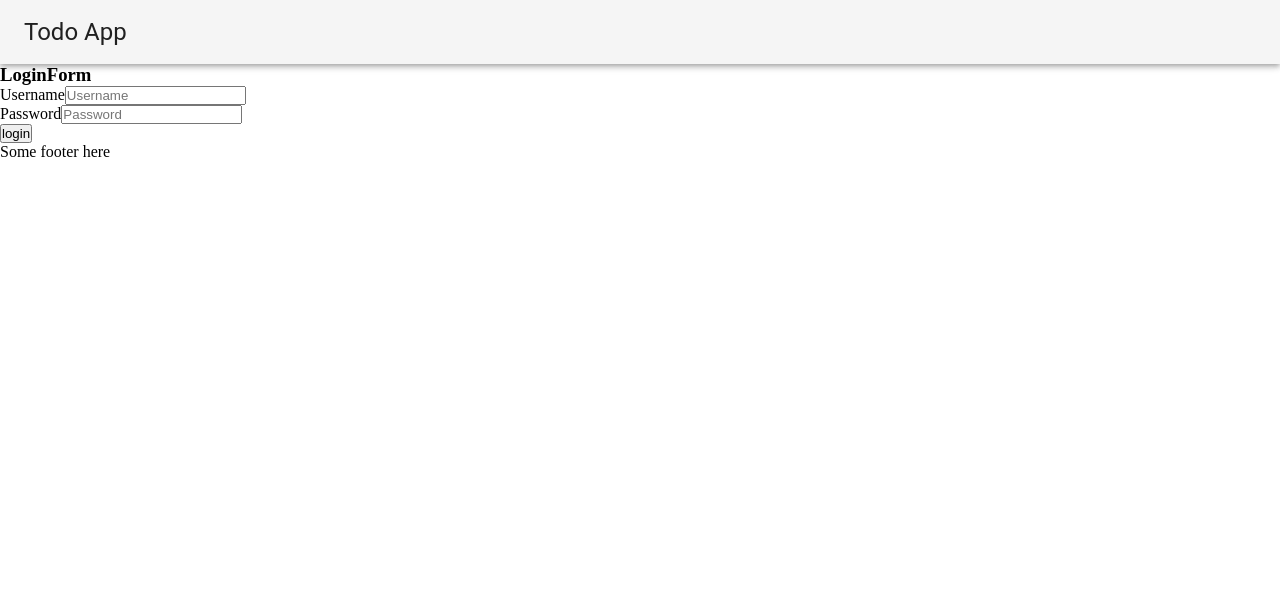
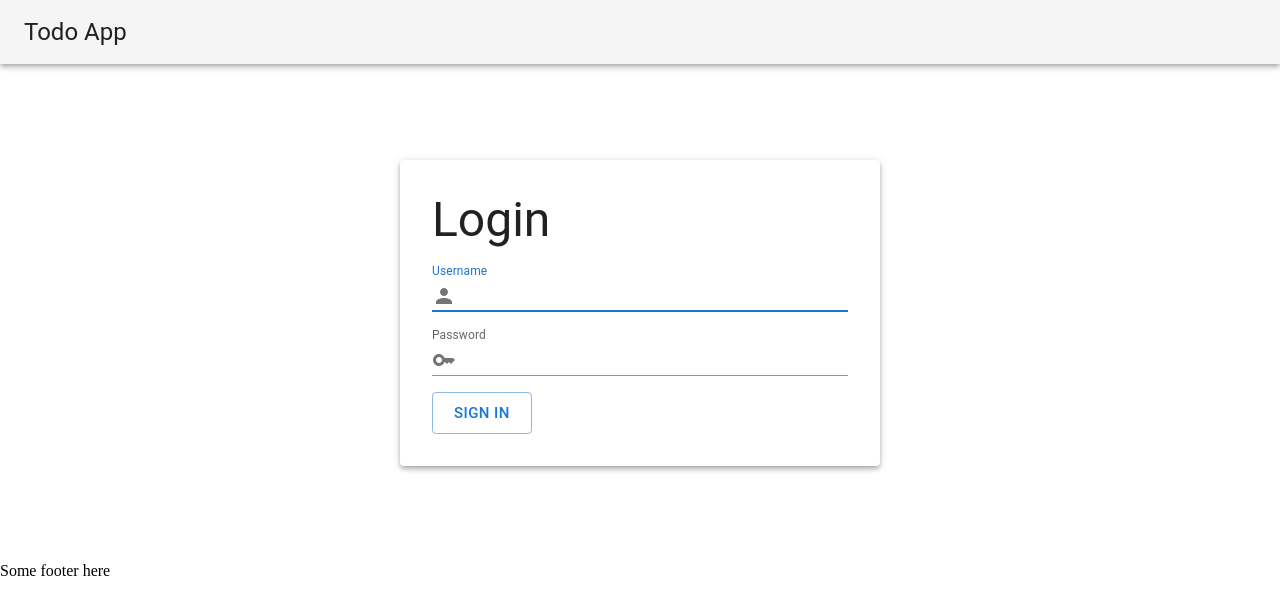
Before and after one commit to jasperonza/react-typescript-playground, a React (Vite) app in the folder ztodo-app/: page /login in a window 1280 px wide. Shown: the top 614 px of the page. Built offline with nearby package versions, Linux system fonts and the light colour scheme.

Commit message:
modified: LoginPage

```diff
--- a/ztodo-app/src/components/pages/LoginPage.tsx
+++ b/ztodo-app/src/components/pages/LoginPage.tsx
@@ -1,12 +1,12 @@
 import AppLayout from '../layout/AppLayout';
-import LoginForm from '../forms/LoginForm';
+import TodoLoginForm from '../forms/TodoLoginForm';
 
 export default function LoginPage() {
 
   return (
     <>
       <AppLayout>
-        <LoginForm />
+        <TodoLoginForm />
       </AppLayout>
     </>
   )
```
